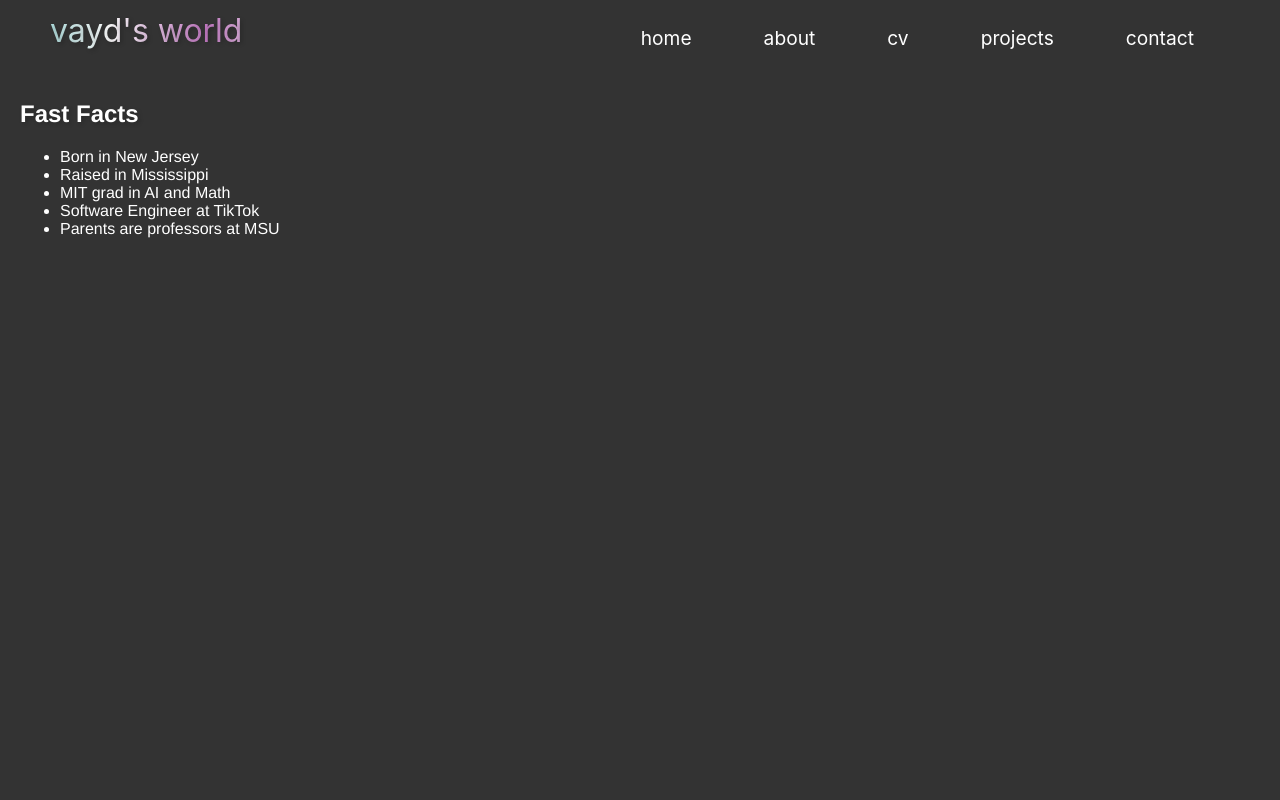
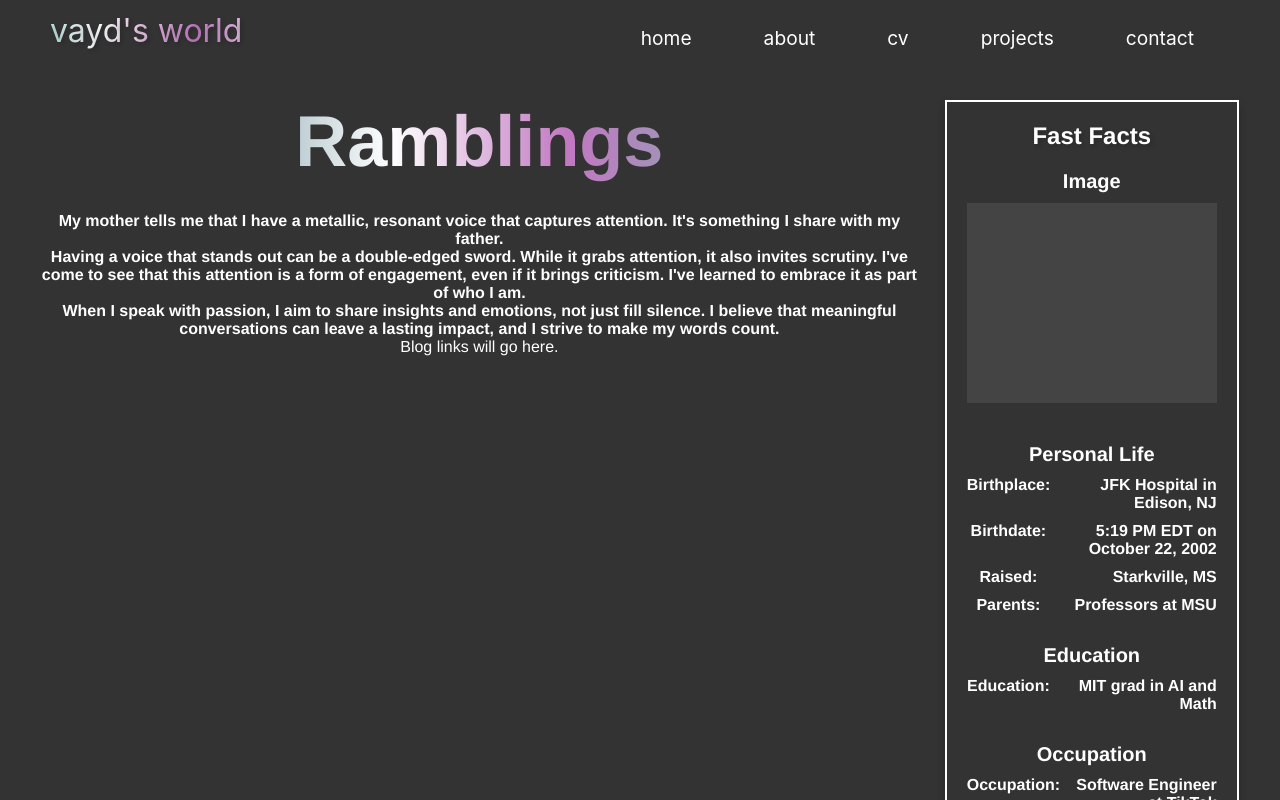
Before and after one commit to vaydr/vaydr.github.io, a React (Create React App) app: page /about in a window 1280 px wide. Shown: the top 800 px of the page. Built offline with nearby package versions, Linux system fonts and the light colour scheme.

Commit message:
added a lot

```diff
--- a/public/index.html
+++ b/public/index.html
@@ -24,7 +24,7 @@
       work correctly both with client-side routing and a non-root public URL.
       Learn how to configure a non-root public URL by running `npm run build`.
     -->
-    <title>Vayd Ramkumar</title>
+    <title>vayd's world</title>
   </head>
   <body>
     <noscript>You need to enable JavaScript to run this app.</noscript>
--- a/src/pages/About.css
+++ b/src/pages/About.css
@@ -1,58 +1,62 @@
-.AboutContainer {
-  text-align: left;
+.about-container {
+  display: flex;
+  justify-content: space-around; /* Changed from space-between to space-around to bring the fact card in some */
   padding: 20px;
   font-family: 'Helvetica Neue', sans-serif;
   color: #fff; /* White for text */
   background-color: #333; /* Dark background */
 }
 
-.BigBoldText {
-  font-size: 2.5rem;
-  color: #fff; /* White for titles */
-  font-weight: bold;
-  text-shadow: 2px 2px 4px rgba(0, 0, 0, 0.2); /* Add a drop shadow to the text */
+.main-content {
+  display: flex;
+  flex-direction: column;
+  justify-content: flex-start; /* Align content to the top */
+  padding: 20px;
+  flex: 1;
 }
 
-.CardTitle {
-  font-size: 1.5rem;
-  color: #fff; /* White for subtitles */
+.title {
+  font-size: 4.5rem; /* Increased font size */
   font-weight: bold;
-  text-shadow: 2px 2px 4px rgba(0, 0, 0, 0.2); /* Add a drop shadow to the text */
+  background: linear-gradient(90deg, rgba(150, 255, 255, 0.7), rgba(173, 216, 230, 0.7), #fff, rgba(255, 150, 255, 0.7), rgba(173, 216, 230, 0.7), rgba(150, 255, 255, 0.7)); /* Added light blue to the gradient */
+  -webkit-background-clip: text;
+  background-clip: text;
+  -webkit-text-fill-color: transparent;
+  text-align: center;
+  margin-bottom: 20px;
 }
 
-.Paragraph {
+.description {
   font-size: 1rem;
   color: #fff; /* White for paragraph text */
   margin-top: 10px;
   font-weight: bold;
 }
 
-.Highlight {
-  background: linear-gradient(90deg, rgba(150, 255, 255, 0.7), #fff, rgba(255, 150, 255, 0.7), #fff, rgba(150, 255, 255, 0.7));
-  -webkit-background-clip: text;
-  background-clip: text;
-  -webkit-text-fill-color: transparent;
-  font-weight: bold;
-  animation: gradient-flow 5s linear infinite; /* Apply the gradient animation */
-  background-size: 200% 200%; /* Ensure the gradient covers the entire text */
+.blog-links {
+  display: flex;
+  flex-direction: column;
 }
 
-.SocialLinks {
-  margin-top: 20px;
+.blog-links a {
+  font-size: 1rem;
+  color: #fff; /* White for links */
+  margin-top: 10px;
+  font-weight: bold;
+  text-decoration: none;
 }
 
-.SocialIcon {
-  margin: 0 10px;
-  color: #fff; /* White for social icons */
-  font-size: 24px;
-  transition: color 0.3s;
-  font-weight: bold;
-}
-
-.SocialIcon:hover {
+.blog-links a:hover {
   color: rgba(150, 255, 255, 0.7); /* Lighter color on hover */
   text-shadow: 0 0 10px rgba(255, 255, 255, 0.8); /* Make it glow on hover */
   transition: all 0.3s ease; /* Smooth transition for hover effects */
+}
+
+.fact-card-container {
+  display: flex;
+  justify-content: flex-end;
+  margin-right: calc(0.1vw + 20px); /* Bring the fact card inside by about 0.1vw */
+  flex: 0 0 300px; /* Fixed width for the fact card container */
 }
 
 @keyframes gradient-flow {
--- a/src/pages/About.js
+++ b/src/pages/About.js
@@ -1,38 +1,62 @@
 import React from 'react';
 import './About.css';
+import FactCard from '../components/FactCard';
+import FlavorText from '../components/FlavorText';
+
+const sections = [
+  {
+    type: 'image',
+    title: 'Image',
+    content: null,
+  },
+  {
+    title: 'Personal Life',
+    content: [
+      { label: 'Birthplace:', value: <> <FlavorText text="JFK Hospital" link="https://example.com/jfk-hospital" /> in <FlavorText text="Edison, NJ" link="https://example.com/edison-nj" /> </> },
+      { label: 'Birthdate:', value: '5:19 PM EDT on October 22, 2002' },
+      { label: 'Raised:', value: <> <FlavorText text="Starkville, MS" link="https://example.com/starkville-ms" /> </> },
+      { label: 'Parents:', value: 'Professors at MSU' },
+    ],
+  },
+  {
+    title: 'Education',
+    content: [
+      { label: 'Education:', value: <> <FlavorText text="MIT" link="https://example.com/mit" /> grad in AI and Math </> },
+    ],
+  },
+  {
+    title: 'Occupation',
+    content: [
+      { label: 'Occupation:', value: <>Software Engineer at <FlavorText text="TikTok" link="https://example.com/tiktok" /></> },
+    ],
+  },
+  {
+    title: 'Fun Facts',
+    content: [
+      { label: 'Hobby:', value: <>Playing <FlavorText text="VALORANT" link="https://example.com/valorant" /></> },
+      { label: 'Favorite Food:', value: 'Sushi' },
+    ],
+  },
+];
 
 const About = () => {
   return (
-    <div className="AboutContainer">
-      <div className="FastFactsCard">
-        <h2 className="CardTitle">Fast Facts</h2>
-        <ul className="FastFactsList">
-          <li>Born in New Jersey</li>
-          <li>Raised in Mississippi</li>
-          <li>MIT grad in AI and Math</li>
-          <li>Software Engineer at TikTok</li>
-          <li>Parents are professors at MSU</li>
-        </ul>
+    <div className="about-container">
+      <div className="main-content">
+        <div className="title">Ramblings</div>
+        <div className="description">
+          <div className="paragraph">My mother tells me that I have a metallic, resonant voice that captures attention. It's something I share with my father.</div>
+          <div className="paragraph">Having a voice that stands out can be a double-edged sword. While it grabs attention, it also invites scrutiny. I've come to see that this attention is a form of engagement, even if it brings criticism. I've learned to embrace it as part of who I am.</div>
+          <div className="paragraph">When I speak with passion, I aim to share insights and emotions, not just fill silence. I believe that meaningful conversations can leave a lasting impact, and I strive to make my words count.</div>
+        </div>
+        <div className="blog-links">
+          <div className="blog-placeholder">Blog links will go here.</div>
+        </div>
       </div>
-      {/*
-      <div className="AboutContent">
-        <h1 className="BigBoldText">About Me</h1>
-        <p className="Paragraph">
-          Hi, I'm <span className="Highlight">Vayd</span>. Born in New Jersey, raised in Mississippi. MIT grad in AI and Math. Now, a software engineer at TikTok's advertising department.
-        </p>
-        <p className="Paragraph">
-          My academic journey? Distributed algorithms, sublinear algorithms, and GANs for privacy-focused content. My parents, both professors at Mississippi State University, fueled my passion for the intersection of machine learning and biology.
-        </p>
-        <p className="Paragraph">
-          I'm all about leveraging technology to unlock the mysteries of biological systems. The future is bright with groundbreaking discoveries.
-        </p>
-        <p className="Paragraph">
-          Outside of work, you'll find me working out, playing VALORANT, or exploring Boston.
-        </p>
+      <div className="fact-card-container">
+        <FactCard sections={sections} />
       </div>
-      */}
     </div>
   );
 };
-
 export default About;
```
Also changed, not shown: 2 other files (tests, documents, lock files or other folders).
